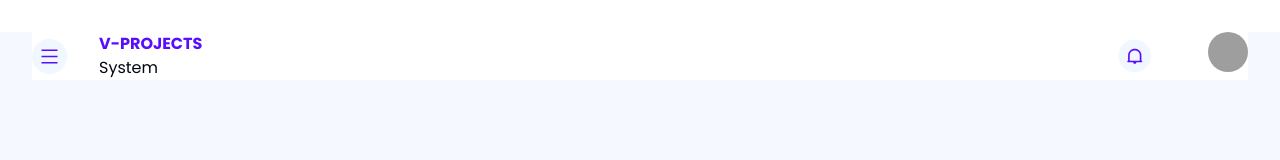
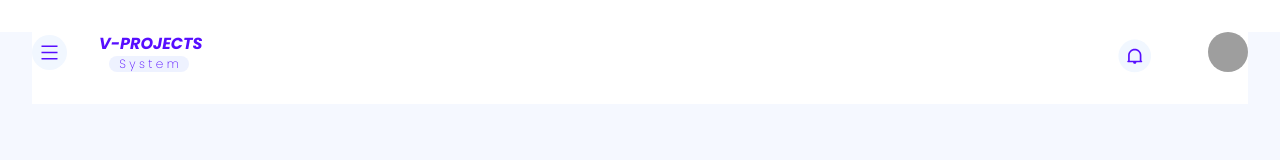
Before and after one commit to ericlbarreto/vprojects-web, a React (Vite) app: page / in a window 1280 px wide. Shown: the top 160 px of the page. Built offline with nearby package versions, Linux system fonts and the light colour scheme; grey boxes are pictures that could not be loaded.

Commit message:
ajeitando estilos header tela inicial

```diff
--- a/src/App.tsx
+++ b/src/App.tsx
@@ -11,16 +11,16 @@ export default function App() {
     <>
       <div className='h-screen bg-azulBackground'>
         <div className='bg-branco flex justify-between m-8'>
-          <div className="flex space-x-2">
+          <div className="flex space-x-2 mb-8">
             <button><img src= {Menu} alt="Menu" />
             </button>
-            <div className="translate-x-6">
-          <p className="text-roxoPrincipal font-bold">V-PROJECTS</p>
-          <p>System</p>
+            <div className="translate-x-6 text-roxoPrincipal">
+          <p className="font-bold italic">V-PROJECTS</p>
+          <p className="bg-indigo-50 rounded-xl text-center font-extralight h-4 w-20 text-xs translate-x-2.5">S y s t e m</p>
           </div>
           </div>
           <div className="flex space-x-2">
-            <button className="-translate-x-12"><img src={Sininho} alt="Sininho de notificações"/></button>
+            <button className="-translate-x-12 mb-6"><img src={Sininho} alt="Sininho de notificações"/></button>
             <Avatar>
               <AvatarImage src="https://github.com/shadcn.png" />
               <AvatarFallback>CN</AvatarFallback>
```
